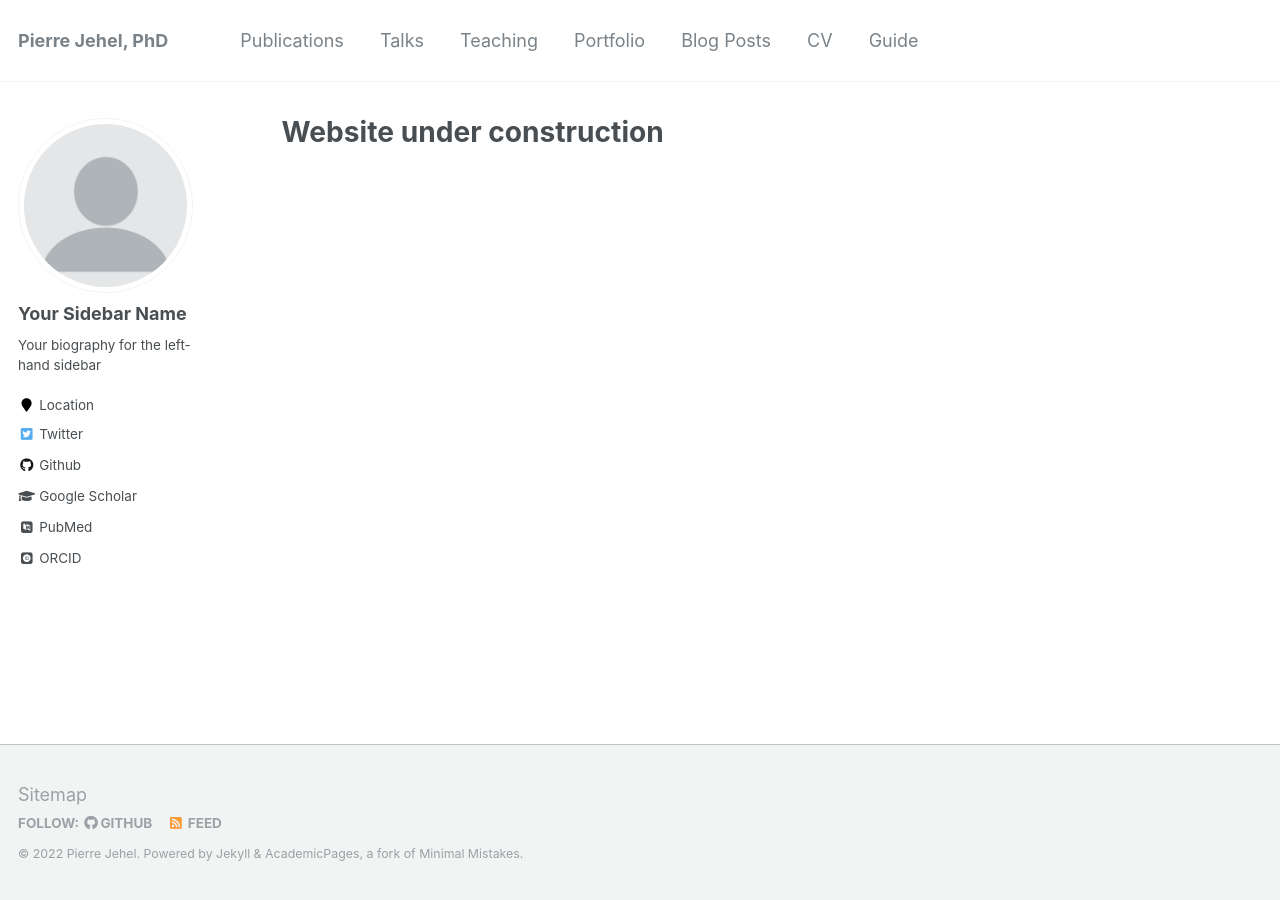
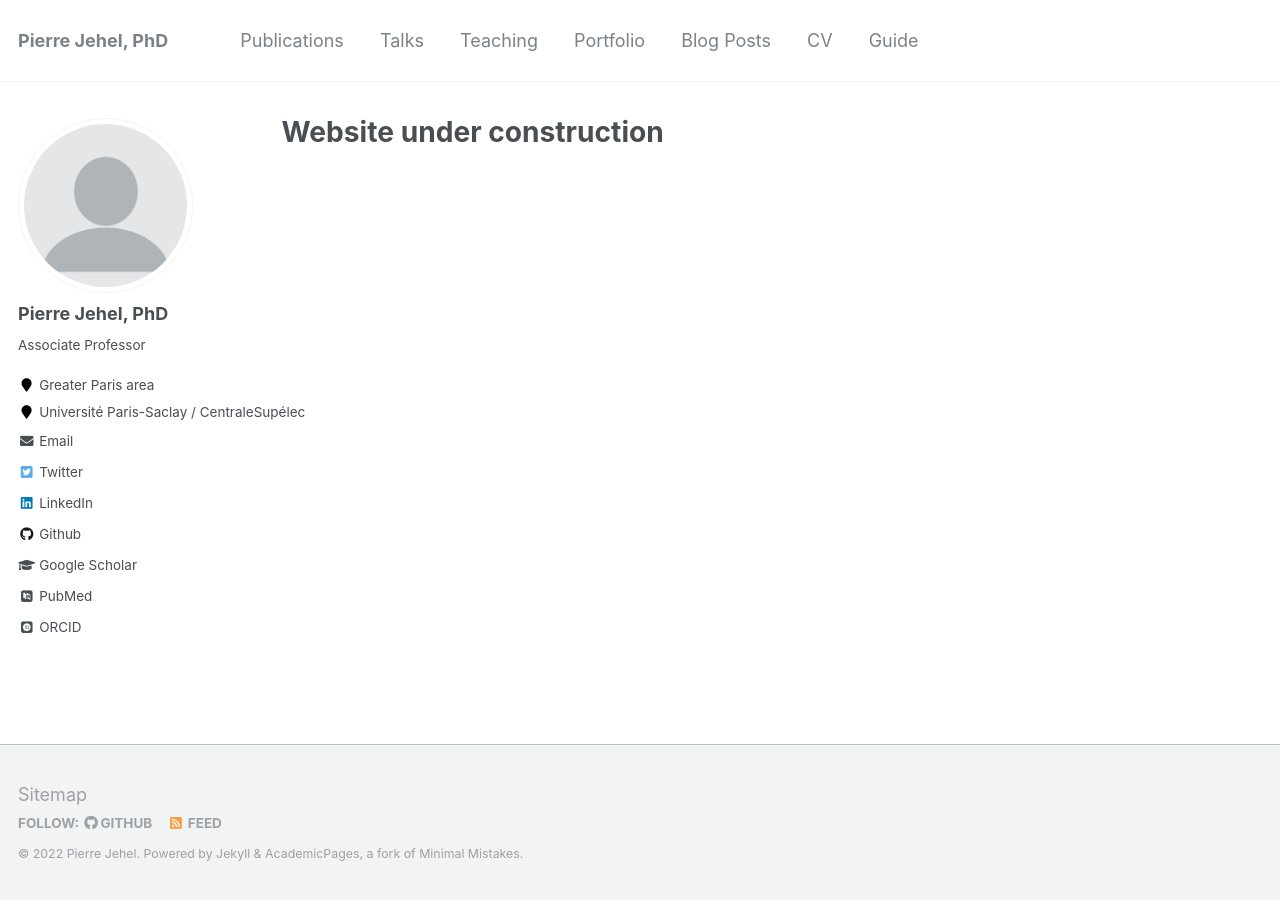
Before and after one commit to jehelp/jehelp.github.io, a Jekyll site: the page built from _pages/about.md, in a window 1280 px wide. Built offline with Jekyll 4.4.1, drawn with Linux system fonts in a browser that asks for light colours; some web fonts are replaced.

Commit message:
new sidebar

```diff
--- a/_config.yml
+++ b/_config.yml
@@ -80,14 +80,14 @@ analytics:
 
 # Site Author
 author:
-  name             : "Your Sidebar Name"
+  name             : "Pierre Jehel, PhD"
   avatar           : "profile.png"
-  bio              : "Your biography for the left-hand sidebar"
-  location         : "Location"
-  employer         :
+  bio              : "Associate Professor"
+  location         : "Greater Paris area"
+  employer         : "Université Paris-Saclay / CentraleSupélec"
   pubmed           : "https://www.ncbi.nlm.nih.gov/pubmed/?term=john+snow"
   googlescholar    : "http://yourfullgooglescholarurl.com"
-  email            :
+  email            : "pierre.jehel[at]centralesupelec.fr"
   researchgate     :  # example: "https://www.researchgate.net/profile/yourprofile"
   uri              :
   bitbucket        :
@@ -102,7 +102,7 @@ author:
   instagram        :
   impactstory      : #"https://profiles.impactstory.org/u/xxxx-xxxx-xxxx-xxxx"
   lastfm           :
-  linkedin         :
+  linkedin         : "https://www.linkedin.com/in/pierrejehel/"
   orcid            : "http://orcid.org/yourorcidurl"
   pinterest        :
   soundcloud       :
```
